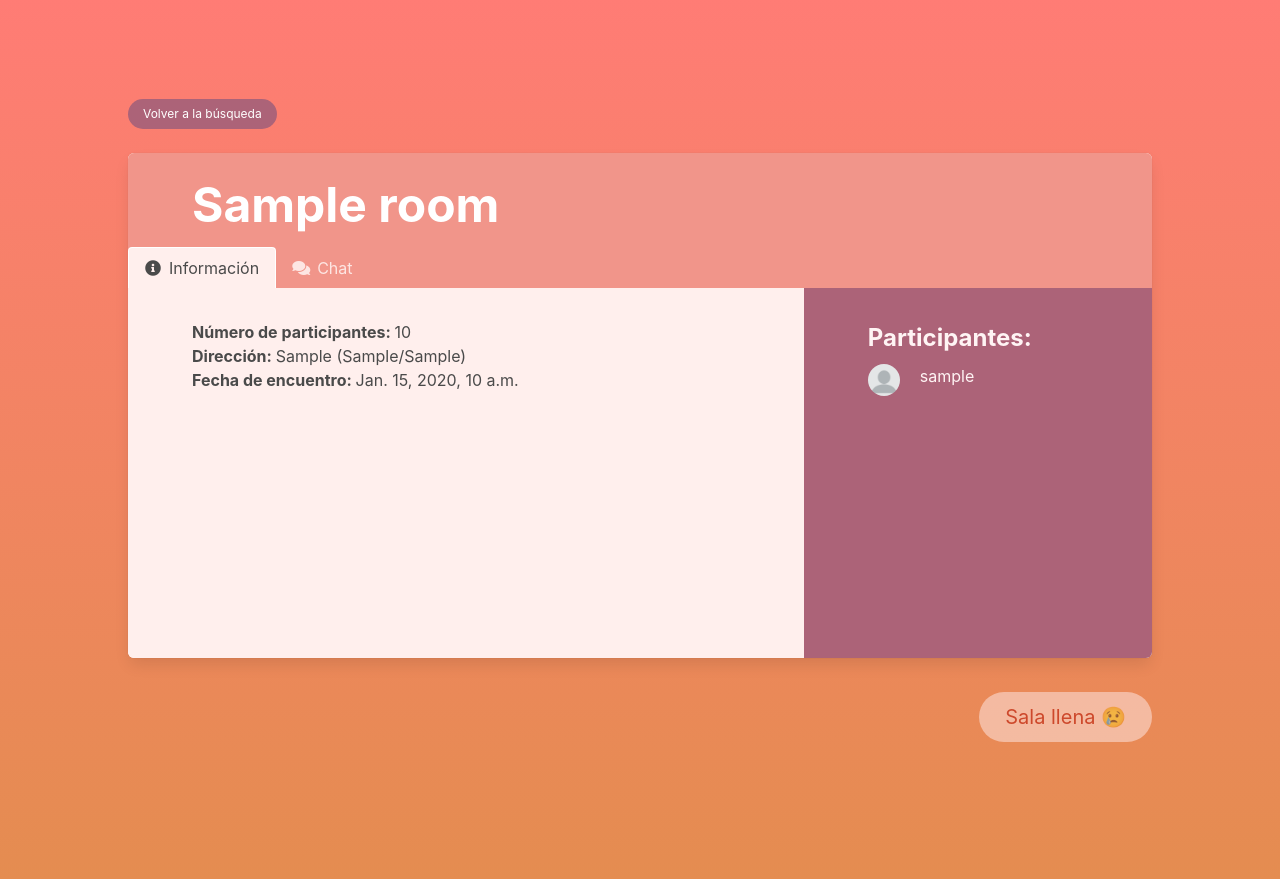
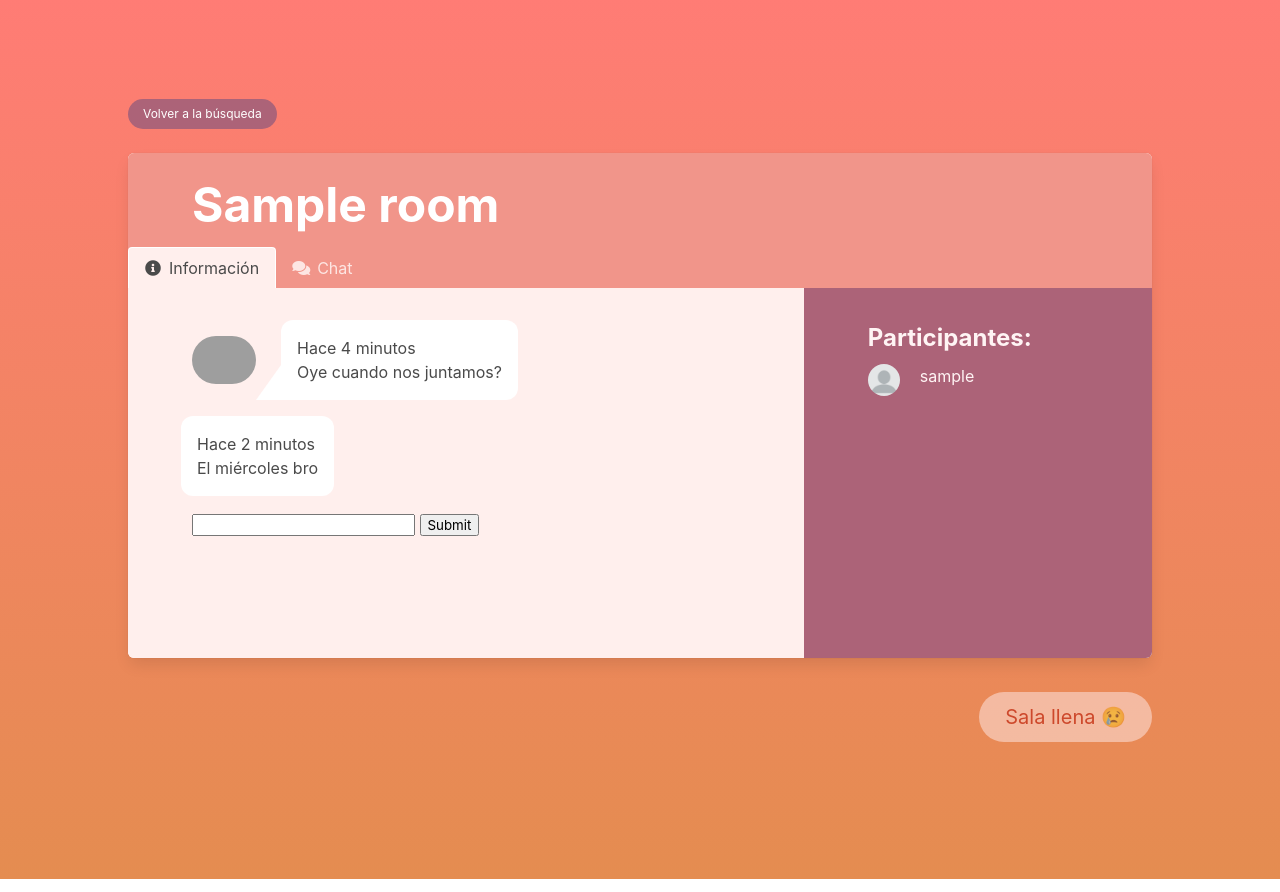
Before and after one commit to DCC-CC4401/2021-1-Grupo-2, a Django app: page /rooms/1/ in a window 1280 px wide. Shown: the part 67-959 px from the top of the page. Run offline with Django 3.2, Linux system fonts and the light colour scheme; tables that the repository leaves empty hold one stand-in row (values such as "Sample post"); some libraries are stand-ins or nearby versions; grey boxes are pictures that could not be loaded.

Commit message:
feat(room_detail): add chat mock and styles

```diff
--- a/pichapp/static/pichapp/room_detail.css
+++ b/pichapp/static/pichapp/room_detail.css
@@ -66,6 +66,38 @@
   background-color: #ffefed;
   padding: 32px 64px 32px 64px;
   grid-area: info;
+  display: none !important;
+  overflow: scroll;
+}
+
+.room-box-chat {
+  background-color: #ffefed;
+  padding: 32px 64px 32px 64px;
+  grid-area: info;
+  overflow: scroll;
+}
+
+.message-container {
+  display: flex;
+  flex-direction: row;
+  align-items: flex-end;
+  margin-bottom: 16px;
+}
+
+.message-bubble {
+  padding: 16px;
+  margin-left: -75px;
+  background-color: white;
+  border-radius: 12px;
+  z-index: 10;
+}
+
+.message-bubble-root {
+  width: 0;
+  height: 0;
+  border-left: 50px solid transparent;
+  border-right: 50px solid transparent;
+  border-bottom: 70px solid white;
 }
 
 .room-box-tabs {
--- a/pichapp/templates/pichapp/room_detail.html
+++ b/pichapp/templates/pichapp/room_detail.html
@@ -59,6 +59,33 @@
                 <span class="has-text-weight-bold"> Fecha de encuentro: </span>{{ room.activity_datetime }}
               </p>
             </div>
+            <div class="room-box-chat">
+              <div class="message-container">
+                <figure class="image is-64x64 message-avatar">
+                  <img class="is-rounded" src="https://bulma.io/images/placeholders/128x128.png">
+                </figure>
+                <div class="message-bubble-root"></div>
+                <div class="message-bubble">
+                  <p class="message-date">Hace 4 minutos</p>
+                  <p class="message-content">Oye cuando nos juntamos?</p>
+                </div>
+              </div>
+              <div class="message-container">
+                <figure class="image is-64x64 message-avatar">
+                  <img class="is-rounded" src="https://bulma.io/images/placeholders/128x128.png">
+                </figure>
+                <div class="message-bubble">
+                  <p class="message-date">Hace 2 minutos</p>
+                  <p class="message-content">El miércoles bro</p>
+                </div>
+              </div>
+              <form>
+                <input type="text" class="message-field">
+                </input>
+                <input type="submit">
+                </input>
+              </form>
+            </div>
             <div class="room-box-participants">
               <h3 class="has-text-weight-bold"> Participantes:</h3>
               <div class="participants-list">
```
